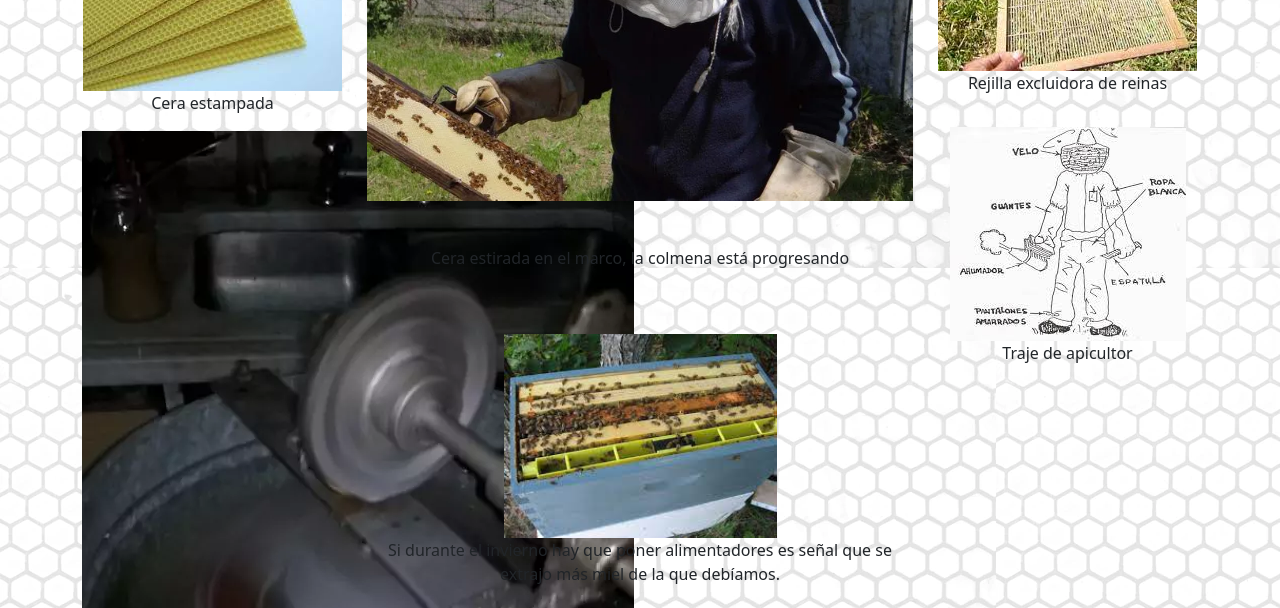
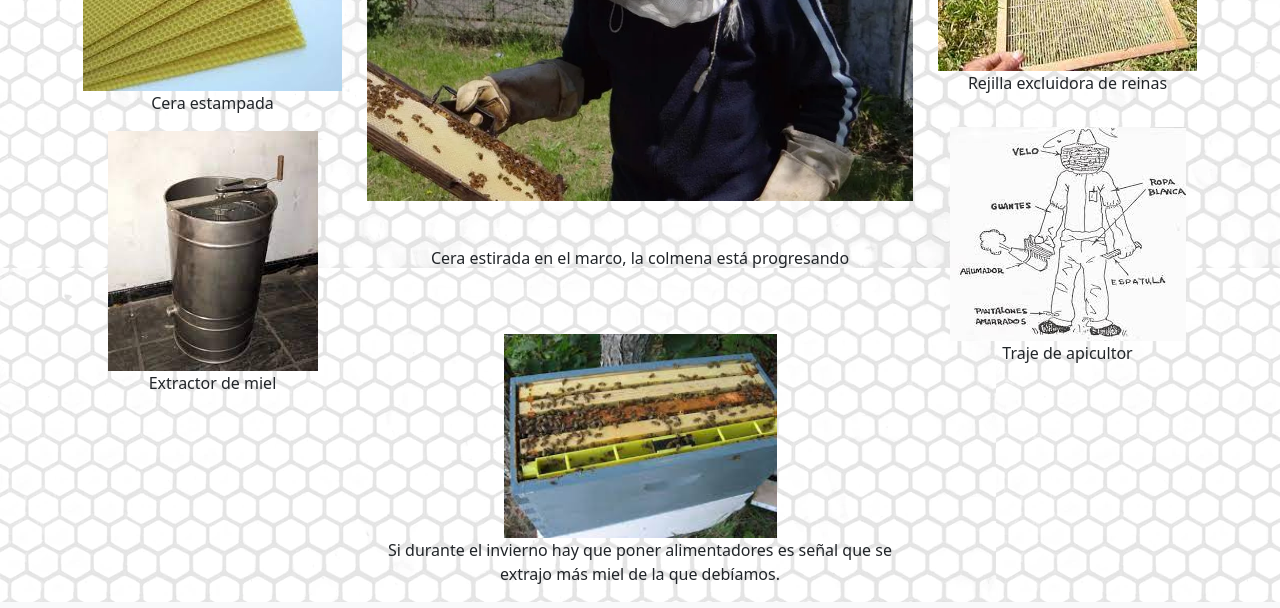
Before and after one commit to Marcelo-gil/Apicultura-Urbana-con-Boostrap, a website: page html/apicultor.html in a window 1280 px wide. Shown: the part 1060-1668 px from the top of the page. Drawn offline with nearby package versions, Linux system fonts and the light colour scheme.

Commit message:
arregle foto en apicultor

```diff
--- a/html/apicultor.html
+++ b/html/apicultor.html
@@ -58,7 +58,7 @@
                 <P>Cepillo para desabejar</p>
                 <img src="../imagenes/ceraestampada.jpg" alt="Foto de cera estampada">
                 <p>Cera estampada</p>
-                <img src="../imagenes/extractor1.webp" alt="Foto de Extractor de miel">
+                <img src="../imagenes/extractor.jpg" alt="Foto de Extractor de miel">
                 <p>Extractor de miel</p>
             </div>
             <div class="col-lg-6  col-md-4 col-sm-12 fotoapi">
```
Also changed, not shown: 1 other file.
